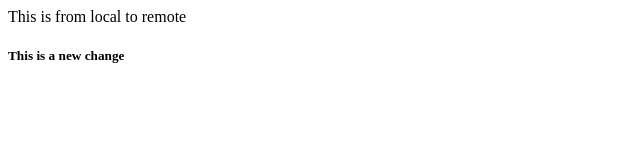
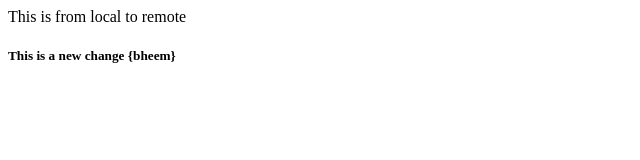
Before and after one commit to UjjwalRajpurohit/Testing5678, a plain HTML site: page index.html in a window 1280 px wide. Shown: the full height of the page, 0-640 px from the left. Drawn offline with Linux system fonts and the light colour scheme.

Commit message:
New change addded (bheem) in feature1 branch

```diff
--- a/index.html
+++ b/index.html
@@ -1,2 +1,2 @@
 <p>This is from local to remote</p>
-<h5>This is a new change</h5>
+<h5>This is a new change {bheem}</h5>
```
